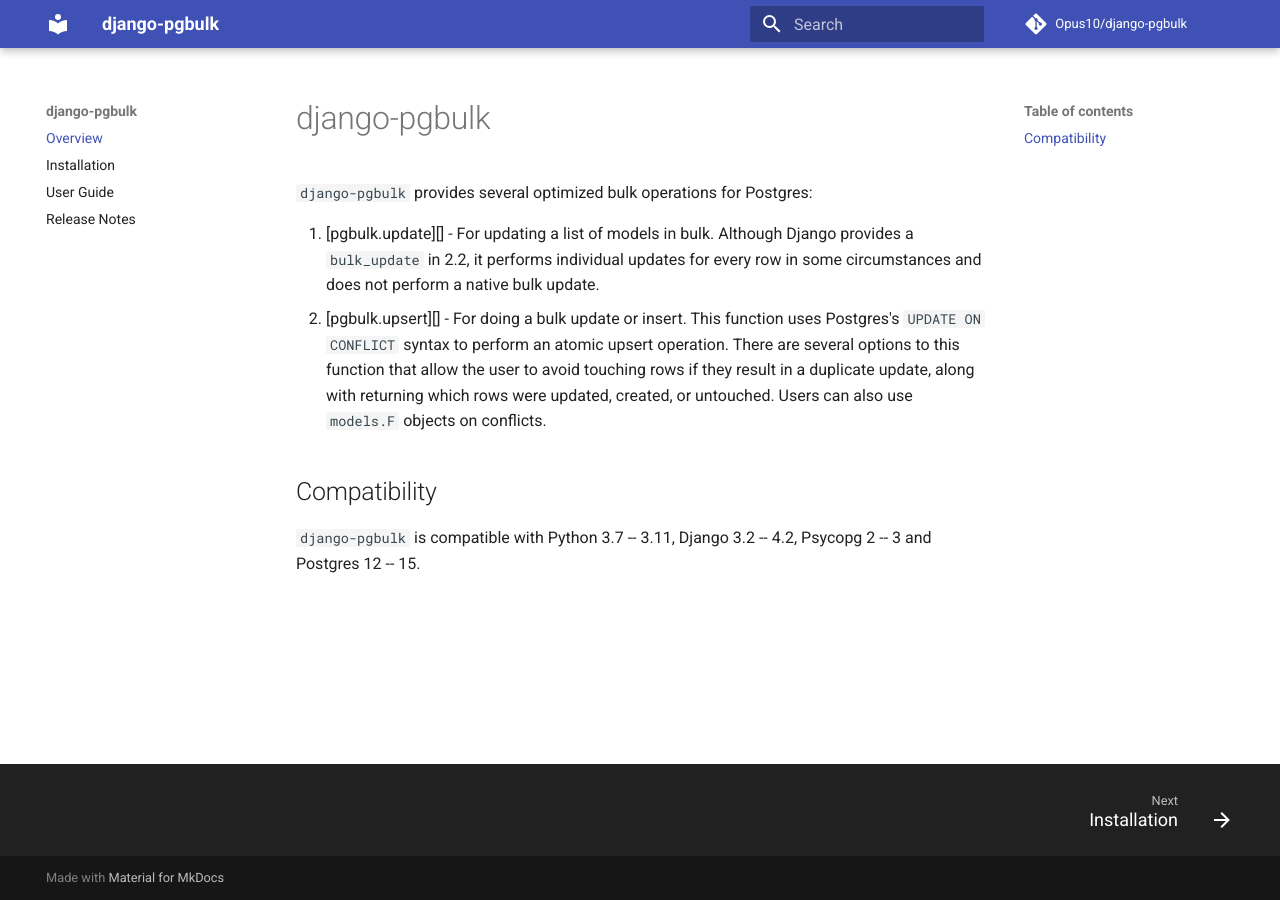
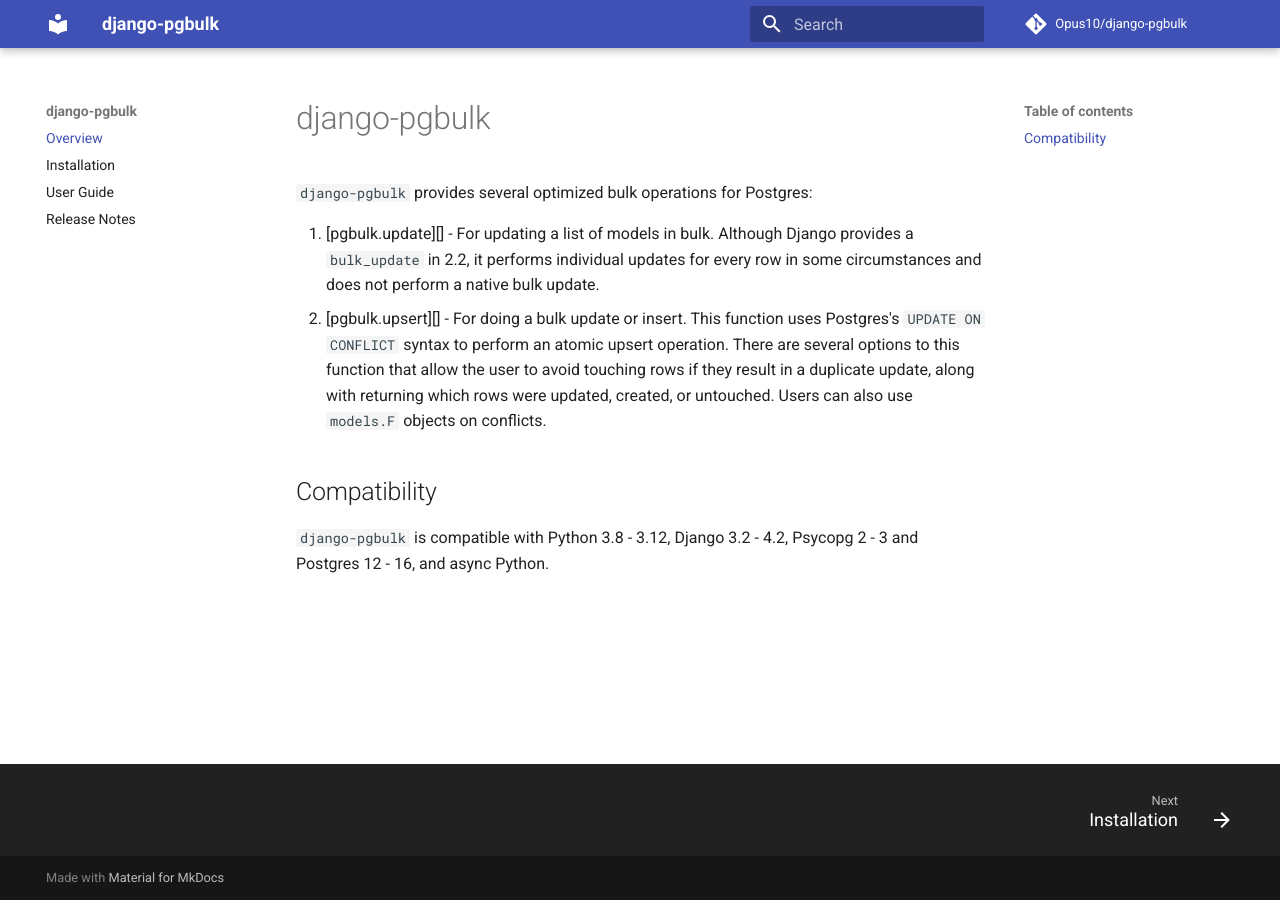
Before and after one commit to Opus10/django-pgbulk, an MkDocs documentation site: the page built from docs/index.md, in a window 1280 px wide. Built offline with MkDocs 1.6.1 and Material for MkDocs 9.7.7, drawn with Linux system fonts in a browser that asks for light colours; comment, search, counter and statistics services are not loaded.

Commit message:
more fixes

```diff
--- a/docs/index.md
+++ b/docs/index.md
@@ -7,4 +7,4 @@
 
 ## Compatibility
 
-``django-pgbulk`` is compatible with Python 3.7 -- 3.11, Django 3.2 -- 4.2, Psycopg 2 -- 3 and Postgres 12 -- 15.
+`django-pgbulk` is compatible with Python 3.8 - 3.12, Django 3.2 - 4.2, Psycopg 2 - 3 and Postgres 12 - 16, and async Python.
```
Also changed, not shown: docs/installation.md (+1 -1 lines), pyproject.toml (line endings or trailing spaces).
